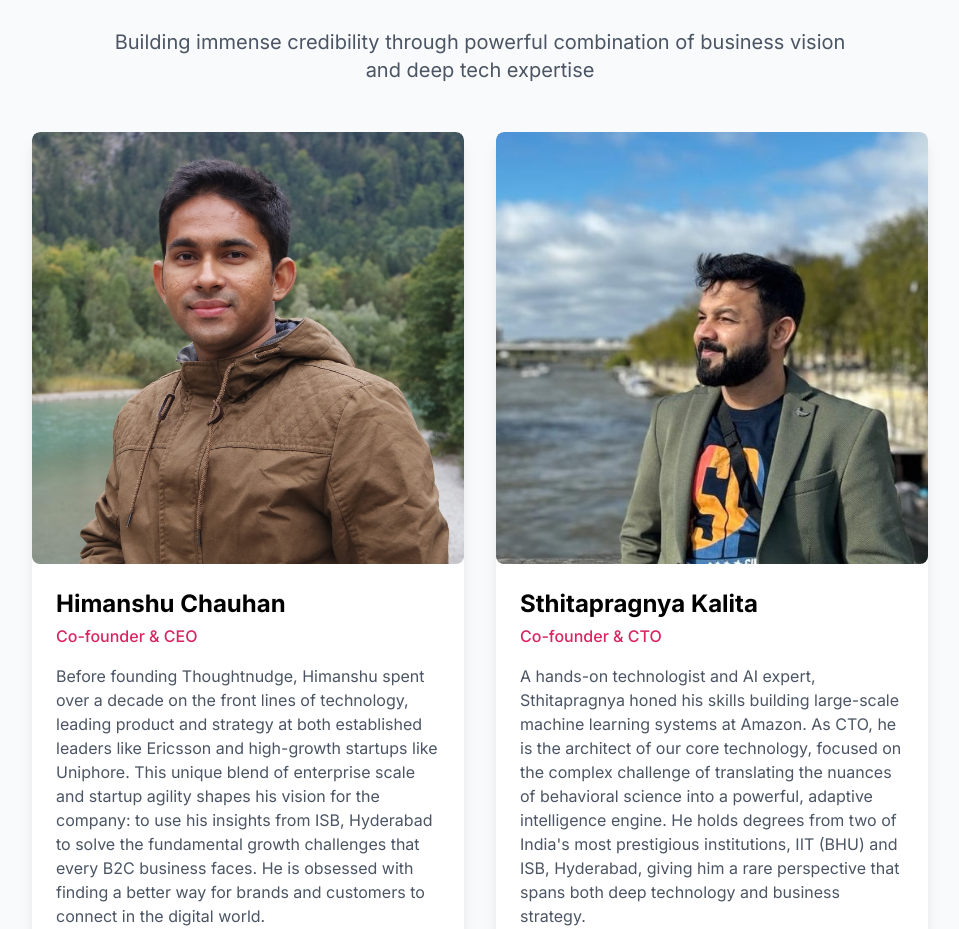
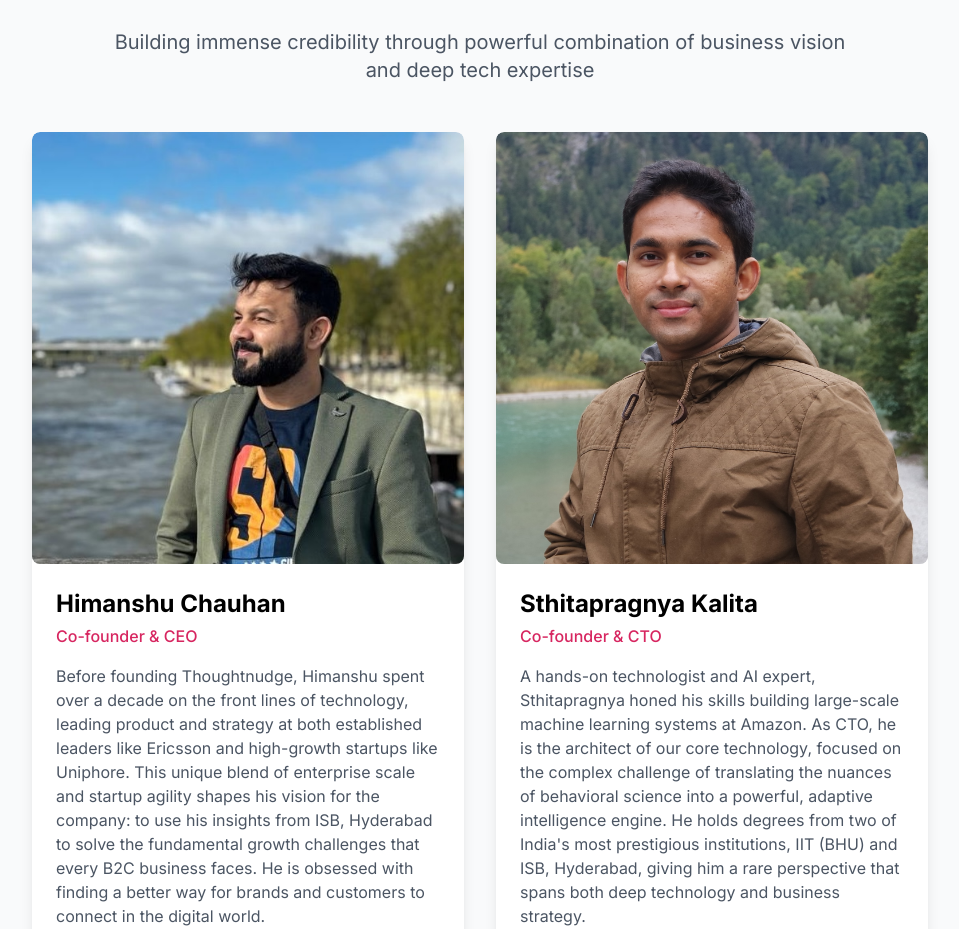
Before and after one commit to SP-Thoughtnudge/nudge-ai-nexus-24, a React (Vite) app: page /about in a window 1280 px wide. Shown: the part 1426-2355 px from the top of the page, without its empty margins (160-1119 px from the left). Built offline with nearby package versions, Linux system fonts and the light colour scheme.

Commit message:
Fix swapped founder photos
Corrected the placement of founder photos on the About Us page, ensuring Himanshu's photo is displayed in SP's place and vice versa.

```diff
--- a/src/components/about/team-section.tsx
+++ b/src/components/about/team-section.tsx
@@ -9,14 +9,14 @@ const TeamSection = () => {
       name: "Himanshu Chauhan",
       role: "Co-founder & CEO",
       bio: "Before founding Thoughtnudge, Himanshu spent over a decade on the front lines of technology, leading product and strategy at both established leaders like Ericsson and high-growth startups like Uniphore. This unique blend of enterprise scale and startup agility shapes his vision for the company: to use his insights from ISB, Hyderabad to solve the fundamental growth challenges that every B2C business faces. He is obsessed with finding a better way for brands and customers to connect in the digital world.",
-      image: "/lovable-uploads/a5fe38da-06fb-45bc-b3e9-7e3cb1ad7542.png",
+      image: "/lovable-uploads/51fecef0-3481-428b-85bb-708be0c42c88.png",
       linkedin: "https://www.linkedin.com/in/himanshuchauhan04/"
     },
     {
       name: "Sthitapragnya Kalita",
       role: "Co-founder & CTO",
       bio: "A hands-on technologist and AI expert, Sthitapragnya honed his skills building large-scale machine learning systems at Amazon. As CTO, he is the architect of our core technology, focused on the complex challenge of translating the nuances of behavioral science into a powerful, adaptive intelligence engine. He holds degrees from two of India's most prestigious institutions, IIT (BHU) and ISB, Hyderabad, giving him a rare perspective that spans both deep technology and business strategy.",
-      image: "/lovable-uploads/51fecef0-3481-428b-85bb-708be0c42c88.png",
+      image: "/lovable-uploads/a5fe38da-06fb-45bc-b3e9-7e3cb1ad7542.png",
       linkedin: "https://www.linkedin.com/in/sthitapragnya-kalita-21890b18/"
     }
   ];
```
